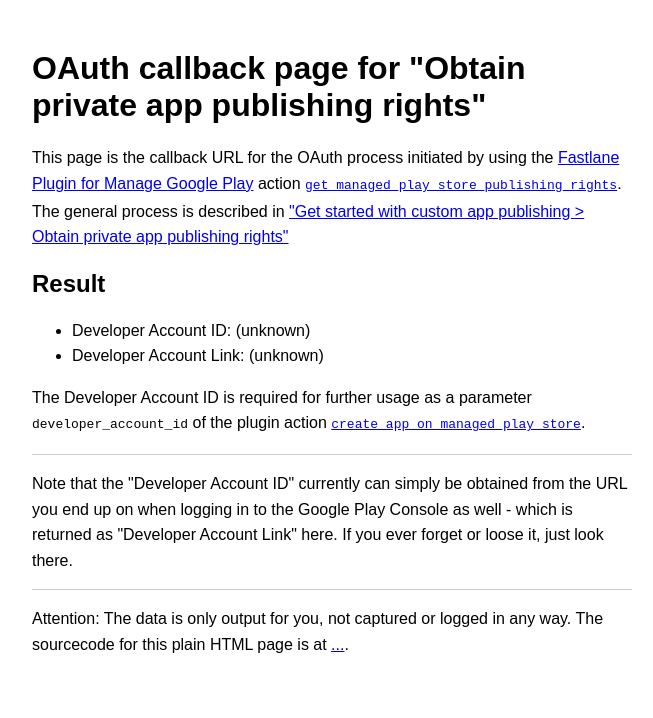
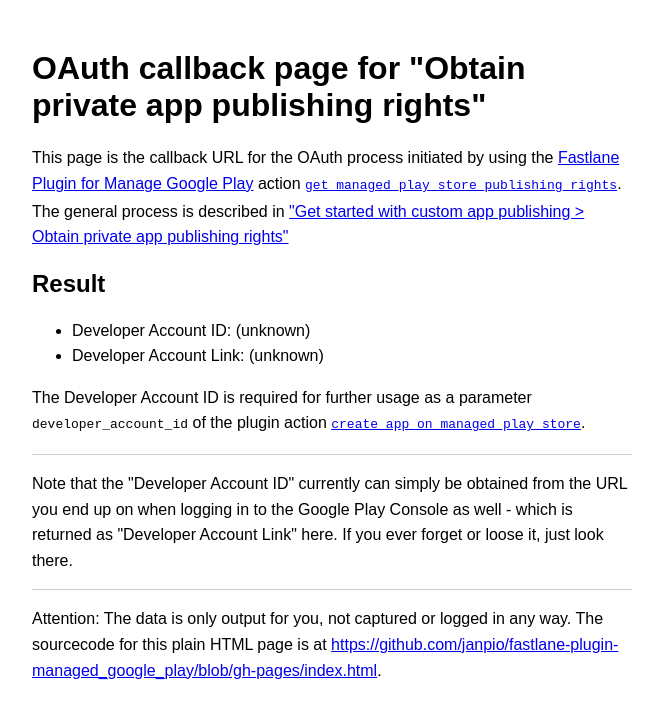
Before and after one commit to janpio/fastlane-plugin-managed_google_play, a plain HTML site: page gh-pages/index.html in a window 1280 px wide. Shown: the whole page, without its empty margins (308-961 px from the left). Drawn offline with Linux system fonts and the light colour scheme.

Commit message:
add source code URL of page itself

```diff
--- a/gh-pages/index.html
+++ b/gh-pages/index.html
@@ -58,7 +58,7 @@ if(params.get('developerAccountLink')) {
 <hr />
 
 <p>
-  Attention: The data is only output for you, not captured or logged in any way. The sourcecode for this plain HTML page is at <a href="...">...</a>.
+  Attention: The data is only output for you, not captured or logged in any way. The sourcecode for this plain HTML page is at <a href="https://github.com/janpio/fastlane-plugin-managed_google_play/blob/gh-pages/index.html">https://github.com/janpio/fastlane-plugin-managed_google_play/blob/gh-pages/index.html</a>.
 </p>
 
 </body>
```
